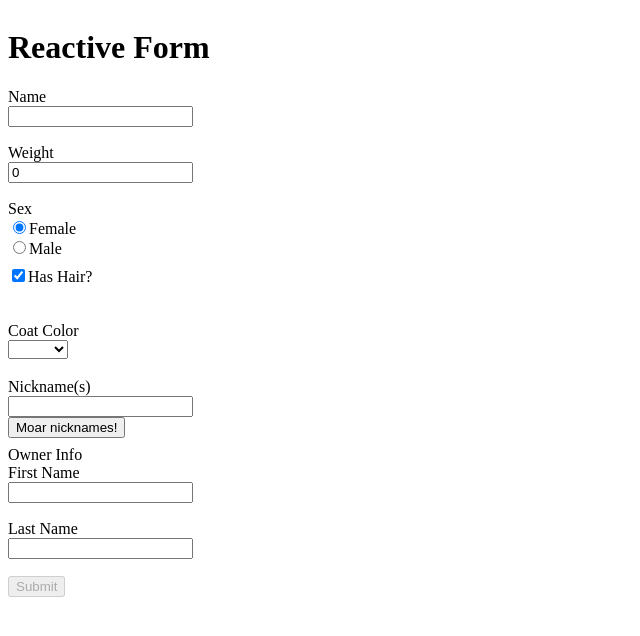
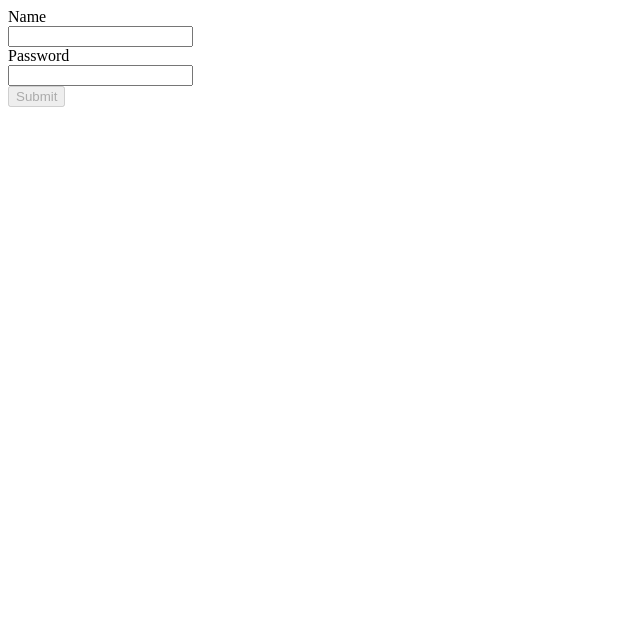
Before and after one commit to hillrw3/angular-reactive-forms, an Angular app: page / in a window 1280 px wide. Shown: the top 636 px of the page, without its empty margins (0-640 px from the left). Built offline with nearby package versions, Linux system fonts and the light colour scheme.

Commit message:
Add auth-form as basic example

```diff
--- a/src/app/app.component.html
+++ b/src/app/app.component.html
@@ -1 +1,2 @@
-<reactive-form></reactive-form>
+<auth-form></auth-form>
+<!--<reactive-form></reactive-form>-->
--- a/src/app/app.module.ts
+++ b/src/app/app.module.ts
@@ -4,11 +4,13 @@ import { NgModule } from '@angular/core';
 import { AppComponent } from './app.component';
 import {FormsModule, ReactiveFormsModule} from '@angular/forms';
 import { ReactiveFormComponent } from './reactive-form/reactive-form.component';
+import { AuthFormComponent } from './auth-form/auth-form.component';
 
 @NgModule({
   declarations: [
     AppComponent,
-    ReactiveFormComponent
+    ReactiveFormComponent,
+    AuthFormComponent
   ],
   imports: [
     BrowserModule,
--- /dev/null
+++ b/src/app/auth-form/auth-form.component.html
@@ -0,0 +1,17 @@
+<form [formGroup]="form" (submit)="submitForm()">
+  <div class="form-group">
+    <label>
+      <div>Name</div>
+      <input type="text" formControlName="name">
+    </label>
+  </div>
+
+  <div class="form-group">
+    <label>
+      <div>Password</div>
+      <input type="password" formControlName="password">
+    </label>
+  </div>
+
+  <button type="submit" [disabled]="form.invalid">Submit</button>
+</form>
--- /dev/null
+++ b/src/app/auth-form/auth-form.component.ts
@@ -0,0 +1,24 @@
+import {Component, OnInit} from '@angular/core';
+import {FormControl, FormGroup, Validators} from '@angular/forms';
+
+@Component({
+  selector: 'auth-form',
+  templateUrl: './auth-form.component.html',
+  styleUrls: ['./auth-form.component.scss']
+})
+export class AuthFormComponent implements OnInit {
+  form: FormGroup
+
+  constructor() { }
+
+  ngOnInit() {
+    this.form = new FormGroup({
+      name: new FormControl('', [Validators.required, Validators.minLength(4)]),
+      password: new FormControl('', [Validators.required])
+    })
+  }
+
+  submitForm() {
+    console.log(this.form.value)
+  }
+}
--- a/src/app/reactive-form/reactive-form.component.html
+++ b/src/app/reactive-form/reactive-form.component.html
@@ -1,5 +1,4 @@
 <div class="form">
-  <h1>Reactive Form</h1>
 
   <form [formGroup]="form" (ngSubmit)="submitForm()">
     <div class="form-group" [class.error]="hasError(form.get('name'))">
@@ -57,7 +56,7 @@
     </div>
 
     <div formGroupName="owner">
-      <div>Owner Info</div>
+      <h4>Owner Info</h4>
       <div class="form-group" [class.error]="hasError(form.get('owner').get('firstName'))">
         <label>
           <div>First Name <span [hidden]="!hasError(form.get('owner').get('firstName'))">is required</span></div>
```
Also changed, not shown: src/app/auth-form/auth-form.component.scss (added), 1 other file (tests, documents, lock files or other folders).
